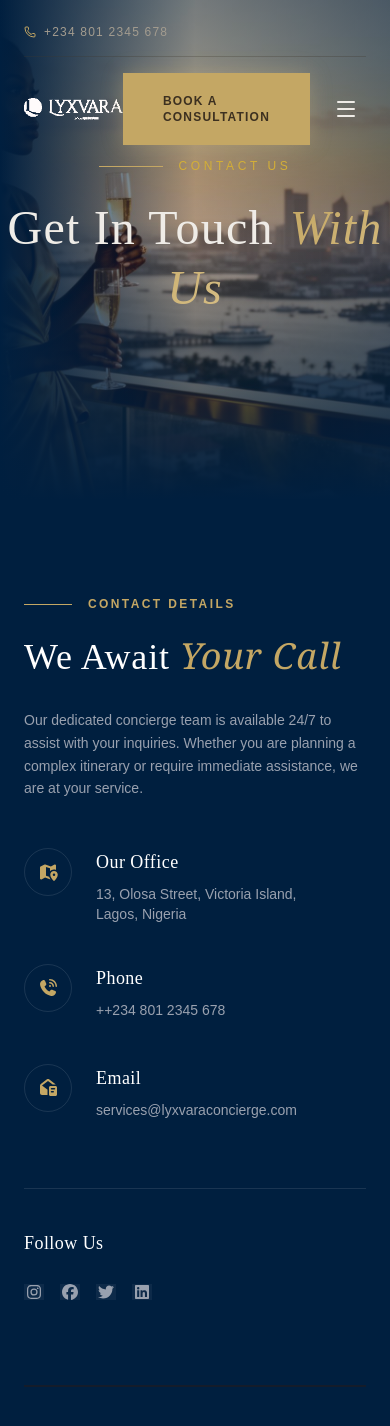
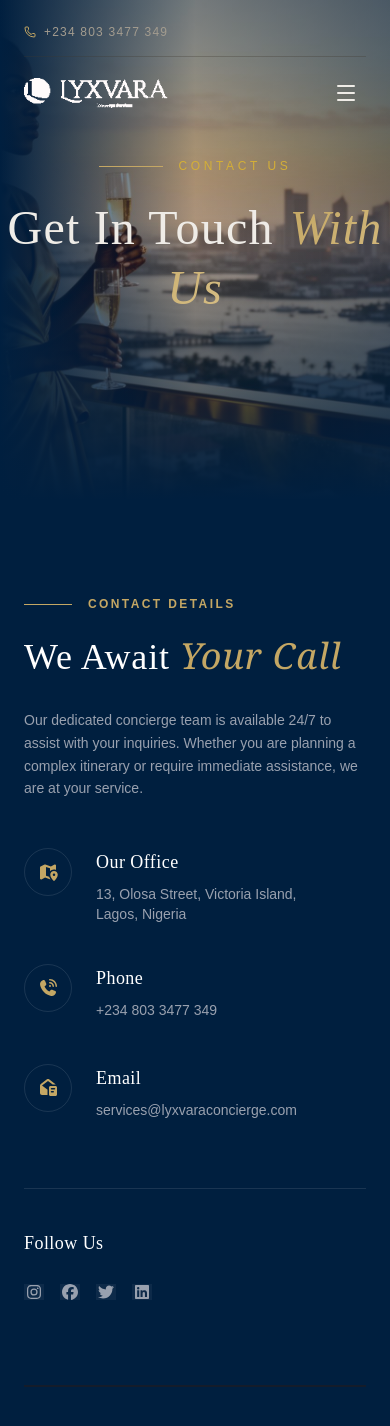
Before and after one commit to askphantom/lyxvara, a Next.js app: page /contact in a window 390 px wide. Shown: the top 1426 px of the page. Built offline with nearby package versions, Linux system fonts and the light colour scheme; grey boxes are pictures that could not be loaded.

Commit message:
updated phone number

```diff
--- a/app/contact/page.tsx
+++ b/app/contact/page.tsx
@@ -73,7 +73,7 @@ export default function page() {
                       Phone
                     </h3>
                     <p className="text-gray-400 text-sm font-light mb-1">
-                      ++234 801 2345 678
+                      +234 803 3477 349
                     </p>
                   </div>
                 </div>
--- a/components/layout/Header.tsx
+++ b/components/layout/Header.tsx
@@ -41,7 +41,7 @@ const Header = () => {
         <div className="flex justify-between items-center text-xs tracking-widest uppercase text-muted-foreground border-b border-border/30 pb-4 mb-4">
           <div className="flex items-center gap-2">
             <Phone className="w-3 h-3 text-primary" />
-            <span>+234 801 2345 678</span>
+            <span>+234 803 3477 349</span>
           </div>
           <div className="hidden md:flex items-center gap-6">
             <span>Lagos, Nigeria</span>
@@ -79,7 +79,7 @@ const Header = () => {
           {/* CTA & Mobile Menu */}
           <div className="flex items-center gap-4">
             <Link
-              className="bg-primary text-secondary px-10 py-5 text-xs font-bold tracking-widest hover:bg-white transition-all w-full sm:w-auto shadow-[0_0_20px_rgba(207,185,129,0.3)] hover:shadow-[0_0_30px_rgba(207,185,129,0.5)]"
+              className="hidden md:flex bg-primary text-secondary px-10 py-5 text-xs font-bold tracking-widest hover:bg-white transition-all w-full sm:w-auto shadow-[0_0_20px_rgba(207,185,129,0.3)] hover:shadow-[0_0_30px_rgba(207,185,129,0.5)]"
               href="/contact"
             >
               BOOK A CONSULTATION
```
